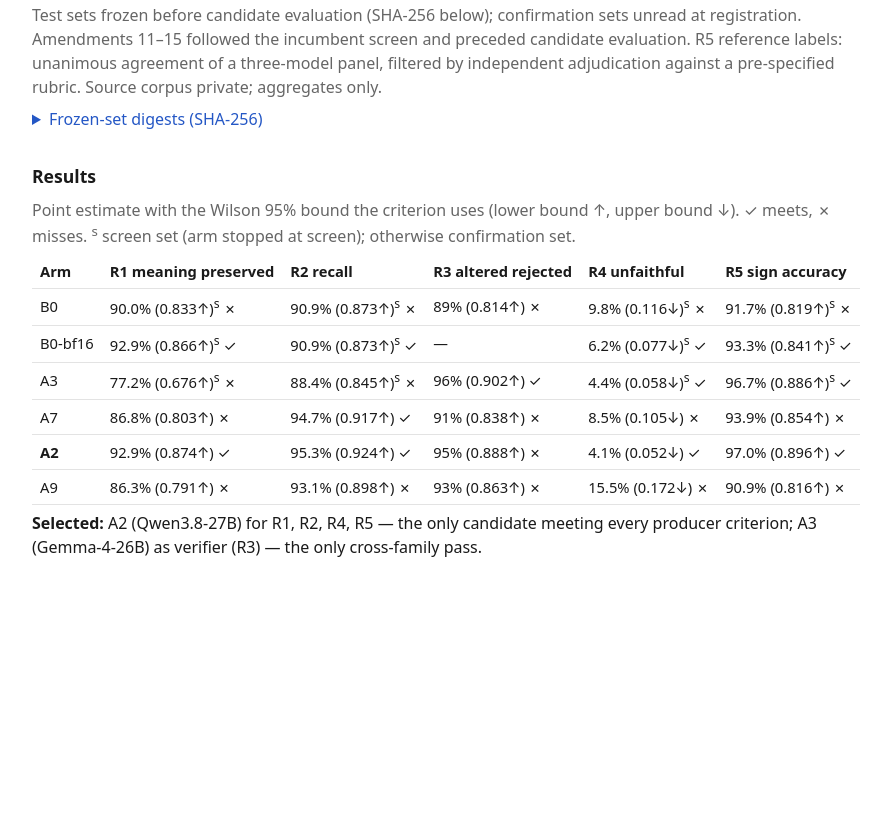
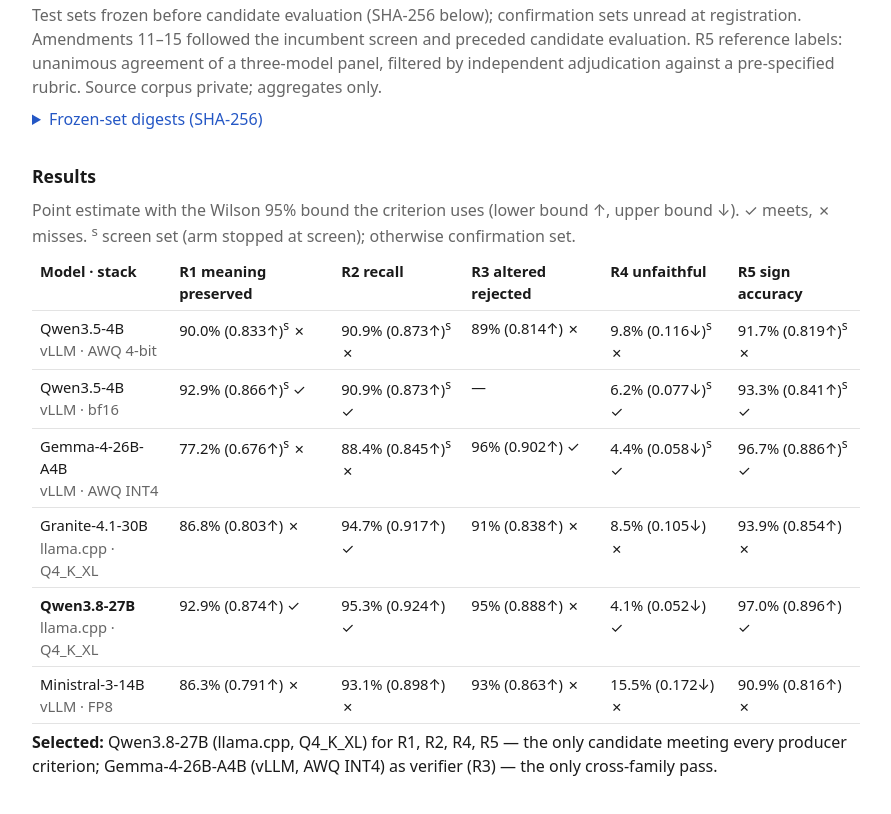
Before and after one commit to TKontu/iknos-benchmarks, a plain HTML site: page index.html in a window 1280 px wide. Shown: the part 982-1796 px from the top of the page, without its empty margins (194-1085 px from the left). Before the commit the page ends 1611 px from the top, so only its background shows below. Drawn offline with Linux system fonts and the light colour scheme.

Commit message:
Results table: model and serving stack per row

```diff
--- a/index.html
+++ b/index.html
@@ -78,15 +78,15 @@
 <h2>Results</h2>
 <p class="mute">Point estimate with the Wilson 95% bound the criterion uses (lower bound ↑, upper bound ↓). ✓ meets, ✗ misses. <sup>s</sup> screen set (arm stopped at screen); otherwise confirmation set.</p>
 <div class="wrap"><table>
-<tr><th>Arm</th><th>R1 meaning preserved</th><th>R2 recall</th><th>R3 altered rejected</th><th>R4 unfaithful</th><th>R5 sign accuracy</th></tr>
-<tr><td>B0</td><td>90.0% (0.833↑)<sup>s</sup> ✗</td><td>90.9% (0.873↑)<sup>s</sup> ✗</td><td>89% (0.814↑) ✗</td><td>9.8% (0.116↓)<sup>s</sup> ✗</td><td>91.7% (0.819↑)<sup>s</sup> ✗</td></tr>
-<tr><td>B0-bf16</td><td>92.9% (0.866↑)<sup>s</sup> ✓</td><td>90.9% (0.873↑)<sup>s</sup> ✓</td><td>—</td><td>6.2% (0.077↓)<sup>s</sup> ✓</td><td>93.3% (0.841↑)<sup>s</sup> ✓</td></tr>
-<tr><td>A3</td><td>77.2% (0.676↑)<sup>s</sup> ✗</td><td>88.4% (0.845↑)<sup>s</sup> ✗</td><td>96% (0.902↑) ✓</td><td>4.4% (0.058↓)<sup>s</sup> ✓</td><td>96.7% (0.886↑)<sup>s</sup> ✓</td></tr>
-<tr><td>A7</td><td>86.8% (0.803↑) ✗</td><td>94.7% (0.917↑) ✓</td><td>91% (0.838↑) ✗</td><td>8.5% (0.105↓) ✗</td><td>93.9% (0.854↑) ✗</td></tr>
-<tr><td><b>A2</b></td><td>92.9% (0.874↑) ✓</td><td>95.3% (0.924↑) ✓</td><td>95% (0.888↑) ✗</td><td>4.1% (0.052↓) ✓</td><td>97.0% (0.896↑) ✓</td></tr>
-<tr><td>A9</td><td>86.3% (0.791↑) ✗</td><td>93.1% (0.898↑) ✗</td><td>93% (0.863↑) ✗</td><td>15.5% (0.172↓) ✗</td><td>90.9% (0.816↑) ✗</td></tr>
+<tr><th>Model · stack</th><th>R1 meaning preserved</th><th>R2 recall</th><th>R3 altered rejected</th><th>R4 unfaithful</th><th>R5 sign accuracy</th></tr>
+<tr><td>Qwen3.5-4B<br><span class="mute">vLLM · AWQ 4-bit</span></td><td>90.0% (0.833↑)<sup>s</sup> ✗</td><td>90.9% (0.873↑)<sup>s</sup> ✗</td><td>89% (0.814↑) ✗</td><td>9.8% (0.116↓)<sup>s</sup> ✗</td><td>91.7% (0.819↑)<sup>s</sup> ✗</td></tr>
+<tr><td>Qwen3.5-4B<br><span class="mute">vLLM · bf16</span></td><td>92.9% (0.866↑)<sup>s</sup> ✓</td><td>90.9% (0.873↑)<sup>s</sup> ✓</td><td>—</td><td>6.2% (0.077↓)<sup>s</sup> ✓</td><td>93.3% (0.841↑)<sup>s</sup> ✓</td></tr>
+<tr><td>Gemma-4-26B-A4B<br><span class="mute">vLLM · AWQ INT4</span></td><td>77.2% (0.676↑)<sup>s</sup> ✗</td><td>88.4% (0.845↑)<sup>s</sup> ✗</td><td>96% (0.902↑) ✓</td><td>4.4% (0.058↓)<sup>s</sup> ✓</td><td>96.7% (0.886↑)<sup>s</sup> ✓</td></tr>
+<tr><td>Granite-4.1-30B<br><span class="mute">llama.cpp · Q4_K_XL</span></td><td>86.8% (0.803↑) ✗</td><td>94.7% (0.917↑) ✓</td><td>91% (0.838↑) ✗</td><td>8.5% (0.105↓) ✗</td><td>93.9% (0.854↑) ✗</td></tr>
+<tr><td><b>Qwen3.8-27B</b><br><span class="mute">llama.cpp · Q4_K_XL</span></td><td>92.9% (0.874↑) ✓</td><td>95.3% (0.924↑) ✓</td><td>95% (0.888↑) ✗</td><td>4.1% (0.052↓) ✓</td><td>97.0% (0.896↑) ✓</td></tr>
+<tr><td>Ministral-3-14B<br><span class="mute">vLLM · FP8</span></td><td>86.3% (0.791↑) ✗</td><td>93.1% (0.898↑) ✗</td><td>93% (0.863↑) ✗</td><td>15.5% (0.172↓) ✗</td><td>90.9% (0.816↑) ✗</td></tr>
 </table></div>
-<p><b>Selected:</b> A2 (Qwen3.8-27B) for R1, R2, R4, R5 — the only candidate meeting every producer criterion; A3 (Gemma-4-26B) as verifier (R3) — the only cross-family pass.</p>
+<p><b>Selected:</b> Qwen3.8-27B (llama.cpp, Q4_K_XL) for R1, R2, R4, R5 — the only candidate meeting every producer criterion; Gemma-4-26B-A4B (vLLM, AWQ INT4) as verifier (R3) — the only cross-family pass.</p>
 </main>
 </body>
 </html>
```
